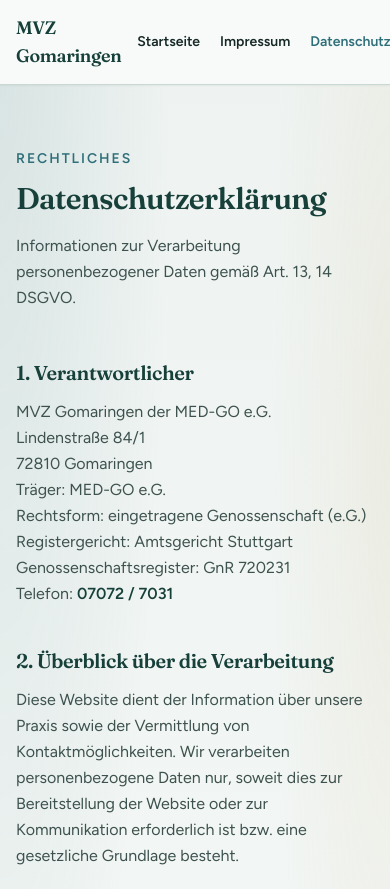
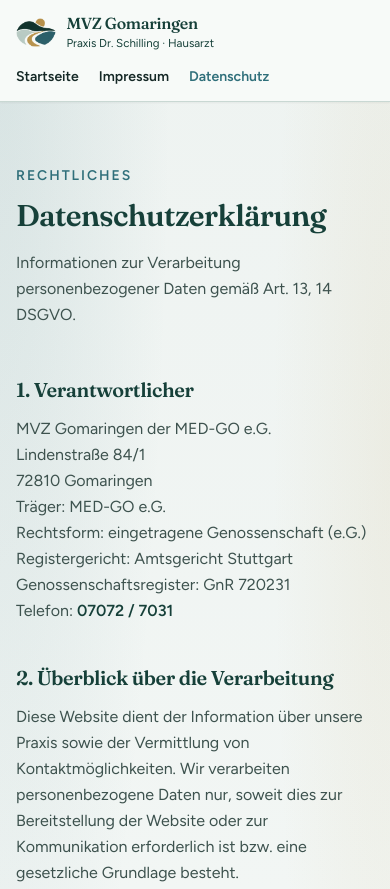
Before and after one commit to djschilling/praxis-drschilling-website, an Astro site: page /datenschutz in a window 390 px wide. Shown: the top 889 px of the page. Built offline with nearby package versions, Linux system fonts and the light colour scheme; Astro itself is replaced by a stand-in of ours.

Commit message:
Landschaftslogo mit Sonne und Original-Favicons integrieren
Zweizeilige HTML-Wortmarke in der Navigation, ausgerichtetes Mobilmenü und aus der Originalgrafik verkleinerte Favicons. Logo im Hero entfernen und Structured Data aktualisieren.

Amp-Thread-ID: https://ampcode.com/threads/T-01a1030c-aad1-754d-9a68-d2c9ef3a5403
Co-authored-by: David ChurchTools <dschilling@churchtools.de>

```diff
--- /dev/null
+++ b/src/components/Brand.astro
@@ -0,0 +1,11 @@
+---
+const baseUrl = import.meta.env.BASE_URL;
+---
+
+<span class="brand-lockup">
+  <img src={`${baseUrl}images/brand/landschaft-c.png`} width="528" height="382" alt="" class="brand-mark" />
+  <span class="brand-copy">
+    <span class="brand-name">MVZ Gomaringen</span>
+    <span class="brand-practice">Praxis Dr. Schilling · Hausarzt</span>
+  </span>
+</span>
--- a/src/components/SiteChrome.astro
+++ b/src/components/SiteChrome.astro
@@ -1,5 +1,6 @@
 ---
 import { praxis } from '../data/praxis';
+import Brand from './Brand.astro';
 
 interface Props {
   current?: 'home' | 'impressum' | 'datenschutz';
@@ -17,11 +18,11 @@
 ---
 
 <header class="site-header sticky top-0 z-50 border-b border-[color:var(--line)] text-praxis-deep shadow-sm">
-  <div class="section-pad flex items-center justify-between gap-4 py-3.5">
-    <a href={homeHref} class="brand-font text-lg font-semibold tracking-tight text-praxis-deep sm:text-xl">
-      {praxis.shortName}
+  <div class="section-pad flex flex-wrap items-center justify-between gap-4 py-3.5">
+    <a href={homeHref} class="min-w-0 text-praxis-deep" aria-label="MVZ Gomaringen – Startseite">
+      <Brand />
     </a>
-    <nav class="flex items-center gap-5 text-sm font-semibold text-praxis-ink" aria-label="Rechtliche Navigation">
+    <nav class="flex flex-wrap items-center gap-5 text-sm font-semibold text-praxis-ink" aria-label="Rechtliche Navigation">
       <a
         href={homeHref}
         class:list={['link-underline hover:text-praxis-accent', current === 'home' && 'text-praxis-accent']}
--- a/src/layouts/MainLayout.astro
+++ b/src/layouts/MainLayout.astro
@@ -29,7 +29,6 @@
 const baseUrl = import.meta.env.BASE_URL.endsWith('/')
   ? import.meta.env.BASE_URL
   : `${import.meta.env.BASE_URL}/`;
-const faviconHref = `${baseUrl}favicon.svg`;
 
 const siteOrigin = (Astro.site?.origin ?? praxis.website).replace(/\/$/, '');
 const canonicalURL = new URL(Astro.url.pathname, `${siteOrigin}/`);
@@ -47,7 +46,11 @@
     <meta name="description" content={description} />
     <meta name="theme-color" content="#164039" />
     <link rel="canonical" href={canonicalURL.href} />
-    <link rel="icon" type="image/svg+xml" href={faviconHref} />
+    <link rel="icon" type="image/png" sizes="48x48" href={`${baseUrl}favicon-48.png?v=original-c`} />
+    <link rel="icon" type="image/png" sizes="32x32" href={`${baseUrl}favicon-32.png?v=original-c`} />
+    <link rel="icon" type="image/png" sizes="16x16" href={`${baseUrl}favicon-16.png?v=original-c`} />
+    <link rel="icon" sizes="16x16 32x32 48x48" href={`${baseUrl}favicon.ico?v=original-c`} />
+    <link rel="apple-touch-icon" sizes="180x180" href={`${baseUrl}favicon-180.png?v=original-c`} />
     <title>{title}</title>
 
     <meta property="og:type" content={ogType} />
--- a/src/pages/datenschutz.astro
+++ b/src/pages/datenschutz.astro
@@ -11,7 +11,7 @@
   <SiteChrome current="datenschutz">
     <main class="section-pad py-16 sm:py-20">
       <p class="text-sm font-semibold uppercase tracking-[0.14em] text-praxis-accent">Rechtliches</p>
-      <h1 class="mt-3 text-3xl font-semibold text-praxis-deep sm:text-4xl">Datenschutzerklärung</h1>
+      <h1 class="mt-3 break-words hyphens-auto text-3xl font-semibold text-praxis-deep sm:text-4xl">Datenschutzerklärung</h1>
       <p class="mt-4 max-w-2xl leading-relaxed text-[color:var(--text-soft)]">
         Informationen zur Verarbeitung personenbezogener Daten gemäß Art. 13, 14 DSGVO.
       </p>
--- a/src/pages/index.astro
+++ b/src/pages/index.astro
@@ -2,6 +2,7 @@
 import { hinweise } from '../data/hinweise';
 import { praxis } from '../data/praxis';
 import MainLayout from '../layouts/MainLayout.astro';
+import Brand from '../components/Brand.astro';
 
 const buildZeitpunkt = Date.now();
 const istAktuell = (sichtbarAb: string, sichtbarBis: string) =>
@@ -111,7 +112,7 @@
   url: praxis.website,
   telephone: praxis.phoneTel,
   image: `${praxis.website}/images/team/praxis-team.jpg`,
-  logo: `${praxis.website}/logo.svg`,
+  logo: `${praxis.website}${baseUrl}images/brand/landschaft-c.png`,
   description:
     'Hausärztliche Versorgung für Menschen jeden Alters in Gomaringen mit Manueller Medizin als zusätzlichem Angebot.',
   medicalSpecialty: 'https://schema.org/PrimaryCare',
@@ -147,10 +148,10 @@
 <MainLayout structuredData={structuredData}>
   <header class="site-header sticky top-0 z-50 border-b border-[color:var(--line)] text-praxis-deep shadow-sm">
     <div class="section-pad flex items-center justify-between gap-2 py-3.5 sm:gap-4">
-      <a href="#start" class="brand-font whitespace-nowrap text-lg font-semibold tracking-tight text-praxis-deep sm:text-xl">
-        MVZ Gomaringen
+      <a href="#start" class="min-w-0 text-praxis-deep" aria-label="MVZ Gomaringen – Startseite">
+        <Brand />
       </a>
-      <nav class="hidden items-center gap-7 text-sm font-semibold text-praxis-ink lg:flex" aria-label="Hauptnavigation">
+      <nav class="hidden items-center gap-4 text-sm font-semibold text-praxis-ink xl:flex" aria-label="Hauptnavigation">
         <a href="#schwerpunkt" class="link-underline hover:text-praxis-accent">Schwerpunkt</a>
         <a href="#manuelle-medizin" class="link-underline hover:text-praxis-accent">Manuelle Medizin</a>
         <a href="#leistungen" class="link-underline hover:text-praxis-accent">Leistungen</a>
@@ -159,19 +160,16 @@
         <a href="#leitbild" class="link-underline hover:text-praxis-accent">Leitbild</a>
         <a href="#kontakt" class="link-underline hover:text-praxis-accent">Kontakt</a>
       </nav>
-      <div class="flex shrink-0 items-center gap-2">
+      <div class="ml-auto flex shrink-0 items-center gap-2">
         <a
           href="tel:+4970727031"
           aria-label="Praxis anrufen: 07072 / 7031"
-          class="flex h-10 items-center justify-center rounded-md bg-praxis-deep px-3 text-sm font-semibold text-white transition hover:bg-praxis-mid sm:h-auto sm:px-3.5 sm:py-2"
+          class="hidden items-center justify-center rounded-md bg-praxis-deep px-3.5 py-2 text-sm font-semibold text-white transition hover:bg-praxis-mid sm:flex"
         >
-          <svg class="h-5 w-5 sm:hidden" viewBox="0 0 24 24" fill="none" stroke="currentColor" stroke-width="2" aria-hidden="true">
-            <path stroke-linecap="round" stroke-linejoin="round" d="M2.25 6.75c0 8.284 6.716 15 15 15h2.25a2.25 2.25 0 0 0 2.25-2.25v-1.372c0-.516-.351-.966-.852-1.091l-4.423-1.106a1.125 1.125 0 0 0-1.173.417l-.97 1.293a1.125 1.125 0 0 1-1.21.38 12.035 12.035 0 0 1-7.143-7.143 1.125 1.125 0 0 1 .38-1.21l1.293-.97c.363-.272.526-.739.417-1.173L6.963 3.102A1.125 1.125 0 0 0 5.872 2.25H4.5A2.25 2.25 0 0 0 2.25 4.5v2.25Z" />
-          </svg>
-          <span class="hidden sm:inline">07072 / 7031</span>
+          07072 / 7031
         </a>
 
-        <details id="mobile-navigation" class="group relative lg:hidden">
+        <details id="mobile-navigation" class="group relative xl:hidden">
           <summary
             class="flex h-10 w-10 cursor-pointer list-none items-center justify-center rounded-md border border-[color:var(--line)] bg-white text-praxis-deep transition hover:border-praxis-accent hover:text-praxis-accent [&::-webkit-details-marker]:hidden"
             aria-label="Navigation öffnen"
@@ -195,6 +193,7 @@
             <a href="#termin" class="block rounded px-4 py-3 hover:bg-praxis-mist hover:text-praxis-accent">Termin</a>
             <a href="#leitbild" class="block rounded px-4 py-3 hover:bg-praxis-mist hover:text-praxis-accent">Leitbild</a>
             <a href="#kontakt" class="block rounded px-4 py-3 hover:bg-praxis-mist hover:text-praxis-accent">Kontakt</a>
+            <a href="tel:+4970727031" class="mt-2 block rounded bg-praxis-deep px-4 py-3 text-white hover:bg-praxis-mid sm:hidden">Anrufen: 07072 / 7031</a>
           </nav>
         </details>
       </div>
@@ -303,12 +302,6 @@
 
       <div class="section-pad relative flex min-h-[88vh] flex-col justify-center py-28 sm:py-32">
         <div class="hero-copy max-w-3xl">
-          <p class="brand-font text-4xl font-semibold tracking-tight text-white sm:text-5xl lg:text-6xl">
-            MVZ Gomaringen
-          </p>
-          <p class="mt-4 text-base font-medium text-white/90 sm:text-lg">
-            der MED-GO e.G. · Hausarztpraxis Dr. Bernd Schilling
-          </p>
           <h1 class="mt-8 text-2xl font-medium leading-snug text-white sm:text-3xl lg:text-[2.15rem] lg:leading-snug">
             Hausärztliche Versorgung für Menschen jeden Alters – Manuelle Medizin
           </h1>
--- a/src/styles/global.css
+++ b/src/styles/global.css
@@ -126,6 +126,46 @@
   background-color: #f7faf8;
 }
 
+.site-header > .section-pad {
+  max-width: 1440px;
+}
+
+.brand-lockup {
+  display: flex;
+  align-items: center;
+  gap: 0.65rem;
+}
+
+.brand-mark {
+  width: clamp(2.5rem, 6vw, 4rem);
+  height: auto;
+  flex-shrink: 0;
+}
+
+.brand-copy {
+  display: flex;
+  flex-direction: column;
+  min-width: 0;
+}
+
+.brand-name {
+  font-family: 'Fraunces', 'Georgia', serif;
+  font-weight: 550;
+  font-optical-sizing: auto;
+  font-size: clamp(1rem, 2vw, 1.45rem);
+  letter-spacing: -0.02em;
+  line-height: 1.15;
+}
+
+.brand-practice {
+  font-family: 'Figtree', 'Segoe UI', sans-serif;
+  font-weight: 400;
+  line-height: 1.35;
+  white-space: nowrap;
+  font-size: clamp(0.71875rem, 1.2vw, 0.75rem);
+  margin-top: 0.2rem;
+}
+
 .link-underline {
   background-image: linear-gradient(currentColor, currentColor);
   background-position: 0 100%;
```
Also changed, not shown: README.md, public/favicon-16.png (added), public/favicon-180.png (added), public/favicon-32.png (added), public/favicon-48.png (added), public/favicon.ico (added), public/favicon.svg (deleted), public/images/brand/landschaft-c.png (added), public/logo.svg (deleted).
